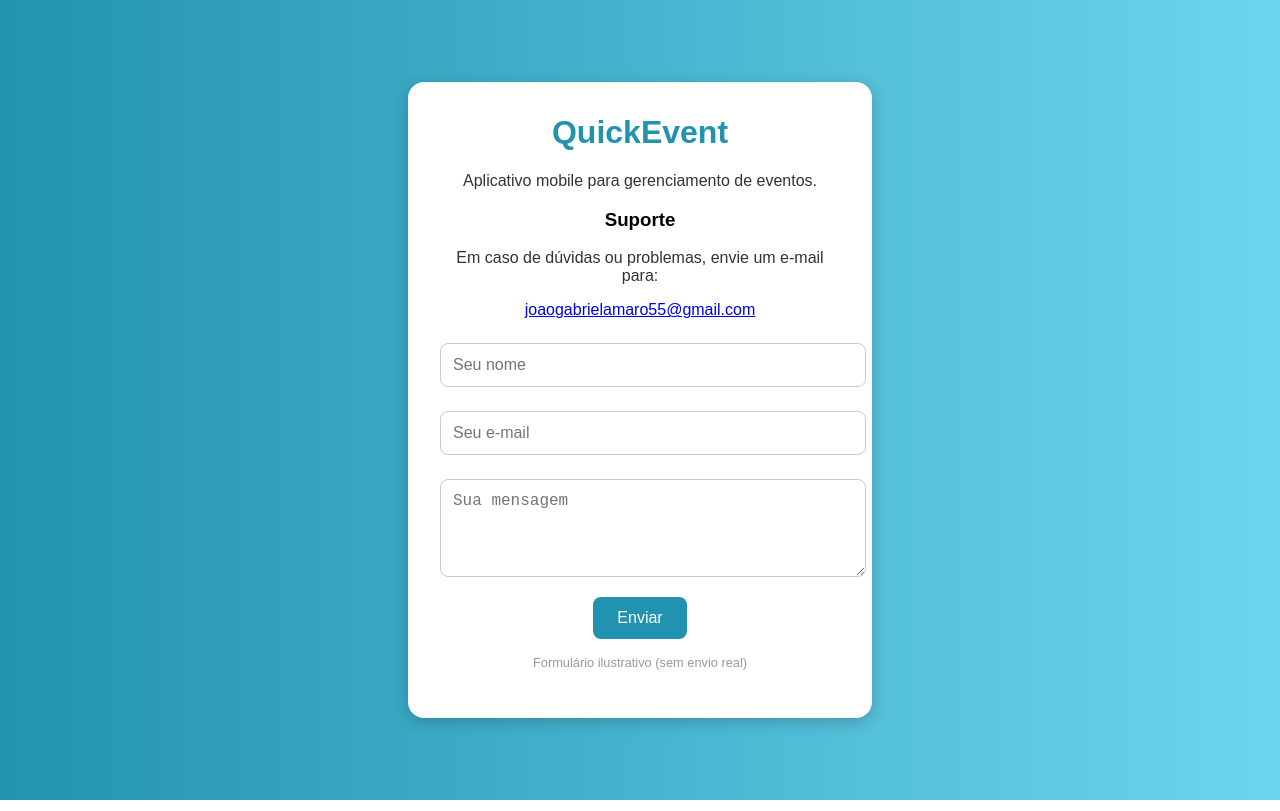
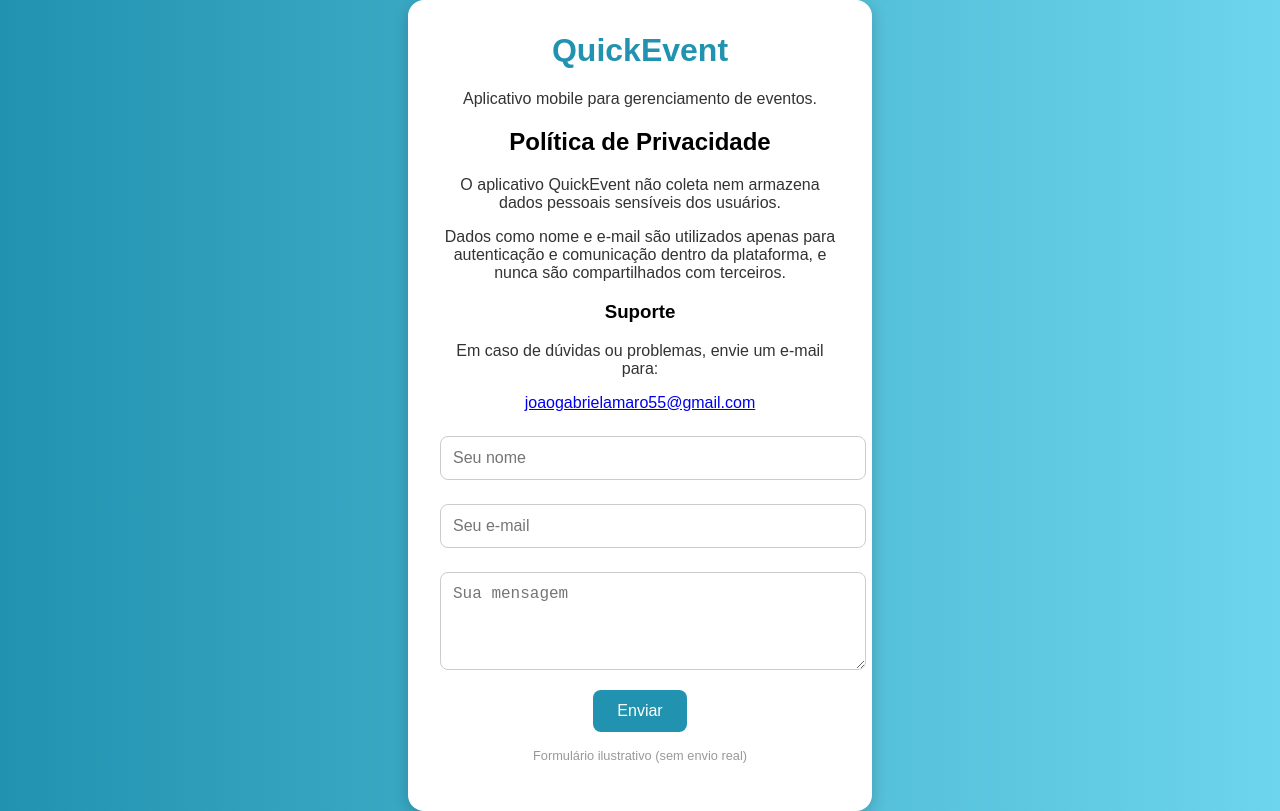
Before and after one commit to joaogabrielamaro/QuickEvent, a plain HTML site: page index.html in a window 1280 px wide. Drawn offline with Linux system fonts and the light colour scheme.

Commit message:
Update index.html

```diff
--- a/index.html
+++ b/index.html
@@ -65,6 +65,10 @@
     <h1>QuickEvent</h1>
     <p>Aplicativo mobile para gerenciamento de eventos.</p>
 
+    <h2>Política de Privacidade</h2>
+    <p>O aplicativo QuickEvent não coleta nem armazena dados pessoais sensíveis dos usuários.</p>
+    <p>Dados como nome e e-mail são utilizados apenas para autenticação e comunicação dentro da plataforma, e nunca são compartilhados com terceiros.</p>
+
     <h3>Suporte</h3>
     <p>Em caso de dúvidas ou problemas, envie um e-mail para:</p>
     <p><a href="mailto:joaogabrielamaro55@gmail.com">joaogabrielamaro55@gmail.com</a></p>
```
